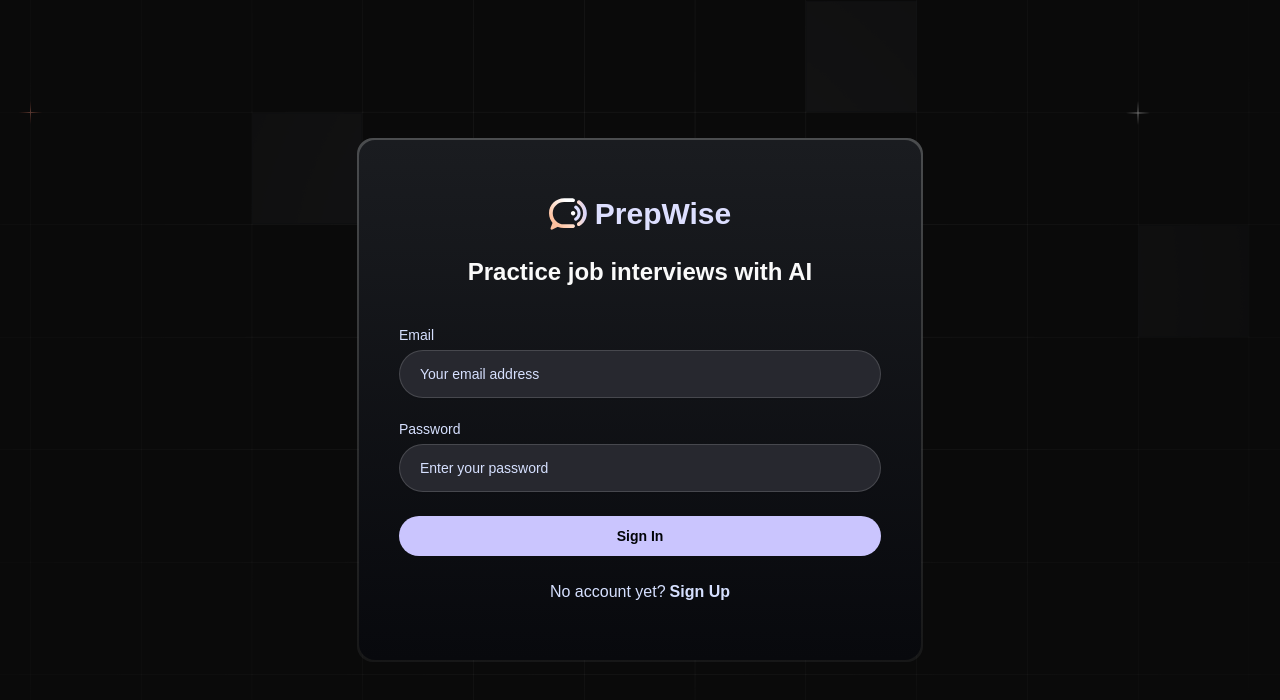
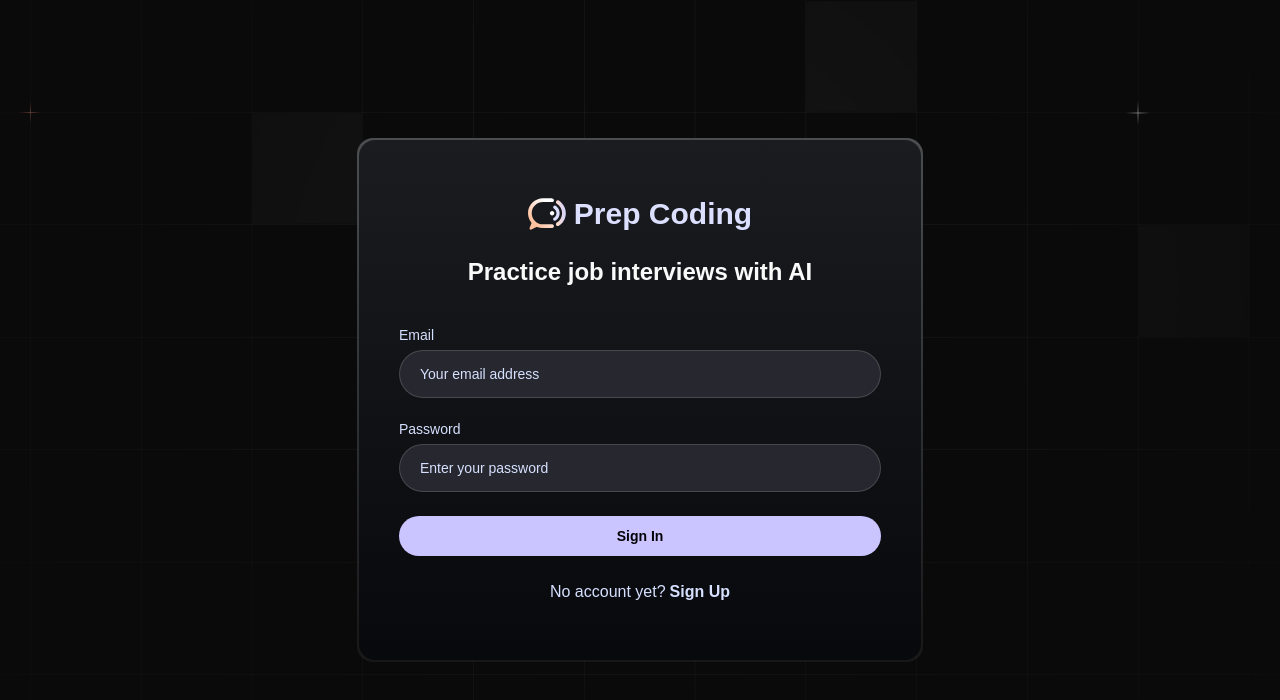
Before and after one commit to Ananay21/interview, a Next.js app: page /sign-in in a window 1280 px wide. Shown: the top 700 px of the page. Built offline with nearby package versions, Linux system fonts and the light colour scheme; no server answers; a web font is replaced by a local one.

Commit message:
Fix minor auth form vug

```diff
--- a/components/AuthForm.tsx
+++ b/components/AuthForm.tsx
@@ -103,7 +103,7 @@
       <div className="flex flex-col gap-6 card py-14 px-10">
         <div className="flex flex-row gap-2 justify-center">
           <Image src="/logo.svg" alt="logo" height={32} width={38} />
-          <h2 className="text-primary-100">PrepWise</h2>
+          <h2 className="text-primary-100">Prep Coding</h2>
         </div>
 
         <h3 className="text-center">Practice job interviews with AI</h3>
```
